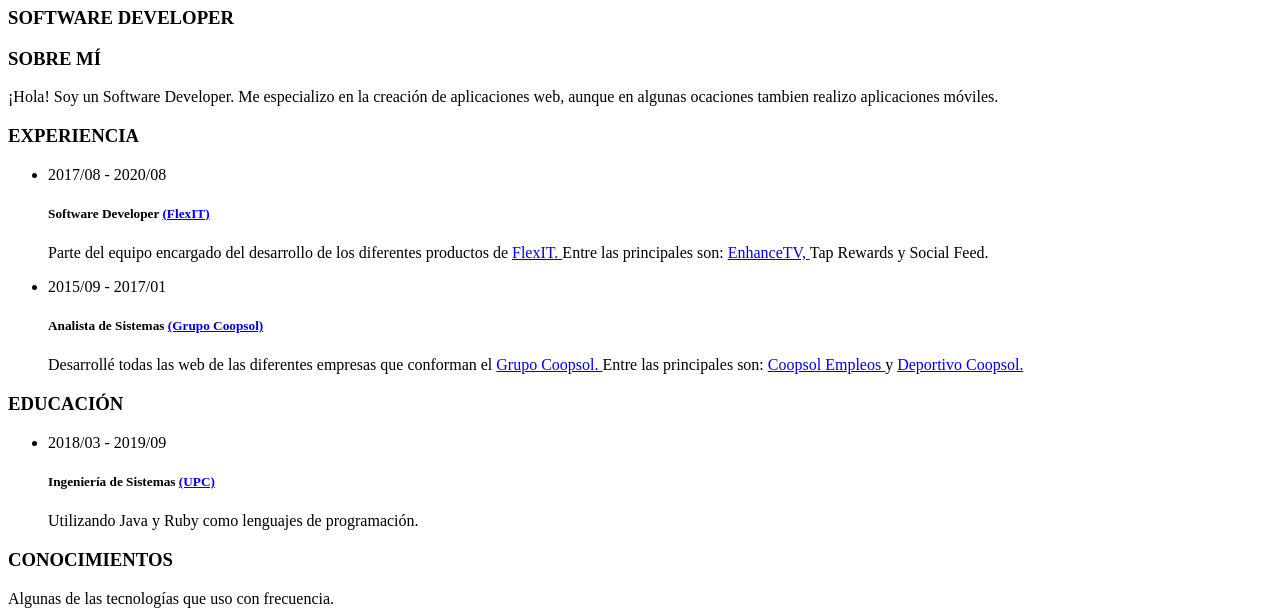
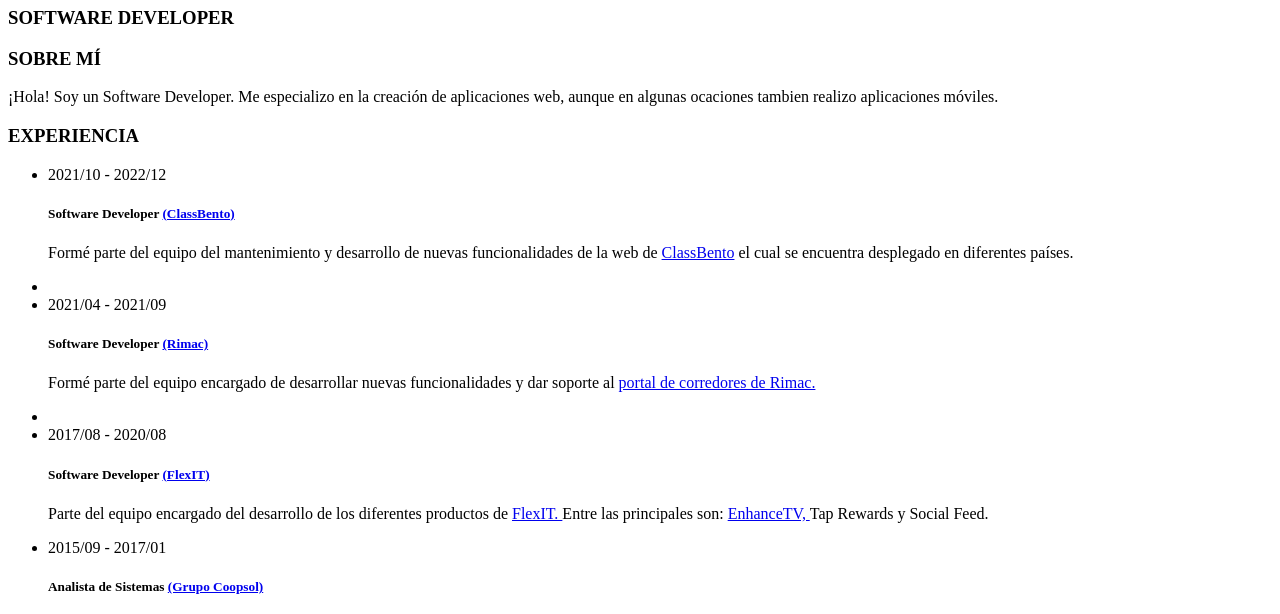
Before and after one commit to lbavendanos/lbavendanos, a website with bundled scripts: page src/index.html in a window 1280 px wide. Shown: the part 73-687 px from the top of the page. Built offline with nearby package versions, Linux system fonts and the light colour scheme; files whose address does not match are found by name.

Commit message:
Fix experience

```diff
--- a/src/index.html
+++ b/src/index.html
@@ -73,6 +73,69 @@
                   <div class="experience-level-date">
                     <time
                       class="experience-level-date__start"
+                      datetime="2021-10"
+                    >
+                      2021/10
+                    </time>
+                    -
+                    <time class="experience-level-date__end" datetime="2022-12">
+                      2022/12
+                    </time>
+                  </div>
+                  <div class="experience-level-info">
+                    <h5>
+                      Software Developer
+                      <a href="https://classbento.com.au/" target="_blank">
+                        (ClassBento)
+                      </a>
+                    </h5>
+                    <p>
+                      Formé parte del equipo del mantenimiento y desarrollo de
+                      nuevas funcionalidades de la web de
+                      <a href="https://classbento.com.au/" target="_blank"
+                        >ClassBento</a
+                      >
+                      el cual se encuentra desplegado en diferentes países.
+                    </p>
+                  </div>
+                </li>
+                <li></li>
+                <li>
+                  <div class="experience-level-date">
+                    <time
+                      class="experience-level-date__start"
+                      datetime="2021-04"
+                    >
+                      2021/04
+                    </time>
+                    -
+                    <time class="experience-level-date__end" datetime="2021-09">
+                      2021/09
+                    </time>
+                  </div>
+                  <div class="experience-level-info">
+                    <h5>
+                      Software Developer
+                      <a href="https://www.rimac.com/" target="_blank">
+                        (Rimac)
+                      </a>
+                    </h5>
+                    <p>
+                      Formé parte del equipo encargado de desarrollar nuevas
+                      funcionalidades y dar soporte al
+                      <a
+                        href="https://corredores.rimac.com/login"
+                        target="_blank"
+                        >portal de corredores de Rimac.</a
+                      >
+                    </p>
+                  </div>
+                </li>
+                <li></li>
+                <li>
+                  <div class="experience-level-date">
+                    <time
+                      class="experience-level-date__start"
                       datetime="2017-08"
                     >
                       2017/08
@@ -129,17 +192,6 @@
                       <a href="http://www.grupocoopsol.com/" target="_blank">
                         Grupo Coopsol.
                       </a>
-                      Entre las principales son:
-                      <a href="http://www.coopsolempleos.com/" target="_blank">
-                        Coopsol Empleos
-                      </a>
-                      y
-                      <a
-                        href="http://www.deportivocoopsol.com/"
-                        target="_blank"
-                      >
-                        Deportivo Coopsol.
-                      </a>
                     </p>
                   </div>
                 </li>
@@ -193,6 +245,39 @@
                       alt="React"
                     />
                     <h6 class="chart-info__label">react</h6>
+                  </div>
+                  <svg class="chart-donut" viewBox="0 0 42 42">
+                    <circle
+                      class="chart-donut__hole"
+                      cx="21"
+                      cy="21"
+                      r="15.91549430918954"
+                    ></circle>
+                    <circle
+                      class="chart-donut__ring"
+                      cx="21"
+                      cy="21"
+                      r="15.91549430918954"
+                    ></circle>
+                    <circle
+                      class="chart-donut__segment"
+                      cx="21"
+                      cy="21"
+                      r="15.91549430918954"
+                      stroke-dasharray="80 20"
+                      stroke-dashoffset="25"
+                    ></circle>
+                  </svg>
+                </figure>
+
+                <figure class="chart">
+                  <div class="chart-info">
+                    <img
+                      class="chart-info__img"
+                      src="./images/next.png"
+                      alt="Next"
+                    />
+                    <h6 class="chart-info__label">next</h6>
                   </div>
                   <svg class="chart-donut" viewBox="0 0 42 42">
                     <circle
@@ -279,39 +364,6 @@
                       cy="21"
                       r="15.91549430918954"
                       stroke-dasharray="90 10"
-                      stroke-dashoffset="25"
-                    ></circle>
-                  </svg>
-                </figure>
-
-                <figure class="chart">
-                  <div class="chart-info">
-                    <img
-                      class="chart-info__img"
-                      src="./images/next.png"
-                      alt="Next"
-                    />
-                    <h6 class="chart-info__label">next</h6>
-                  </div>
-                  <svg class="chart-donut" viewBox="0 0 42 42">
-                    <circle
-                      class="chart-donut__hole"
-                      cx="21"
-                      cy="21"
-                      r="15.91549430918954"
-                    ></circle>
-                    <circle
-                      class="chart-donut__ring"
-                      cx="21"
-                      cy="21"
-                      r="15.91549430918954"
-                    ></circle>
-                    <circle
-                      class="chart-donut__segment"
-                      cx="21"
-                      cy="21"
-                      r="15.91549430918954"
-                      stroke-dasharray="60 40"
                       stroke-dashoffset="25"
                     ></circle>
                   </svg>
@@ -570,7 +622,7 @@
       <div class="container">
         <div class="row">
           <div class="col-12 col-print-12 wrapper">
-            <h6 class="footer__title">lbavendanos © 2021</h6>
+            <h6 class="footer__title">lbavendanos © 2022</h6>
             <address class="footer__contact">
               <ul class="footer__contact-social">
                 <li class="footer__contact-social__item">
```
